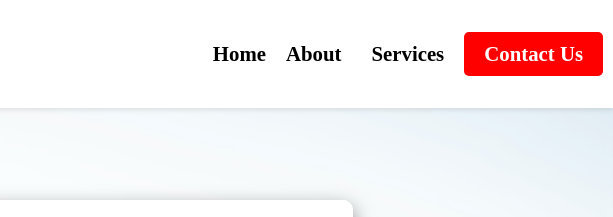
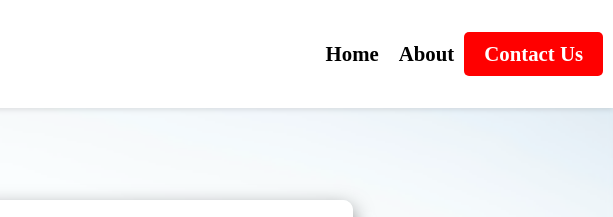
Before and after one commit to Rickyrose26/lockwood, a plain HTML site: page about.html in a window 1280 px wide. Shown: the top 217 px of the page, 667-1280 px from the left. Drawn offline with Linux system fonts and the light colour scheme.

Commit message:
remove services commit

```diff
--- a/about.html
+++ b/about.html
@@ -28,7 +28,6 @@
             <ul style="display: flex; gap: 15px; padding: 0; margin: 0;">
                 <li style="margin: 0; padding: 0;"><a href="./index.html" style="padding: 0;">Home</a></li>
                 <li style="margin: 0; padding: 0;"><a href="./about.html" style="padding: 0;">About</a></li>
-                <li style="margin: 0; padding: 0;"><a href="./services.html" style="padding: 10px;">Services</a></li>
             </ul>
             <a href="./contact.html" style="margin-left: 10px; margin-right: 10px; padding: 10px 20px; background-color: red; color: white; text-decoration: none; border-radius: 5px;">Contact Us</a>
         </div>
```
Also changed, not shown: index.html (+0 -1 lines).
